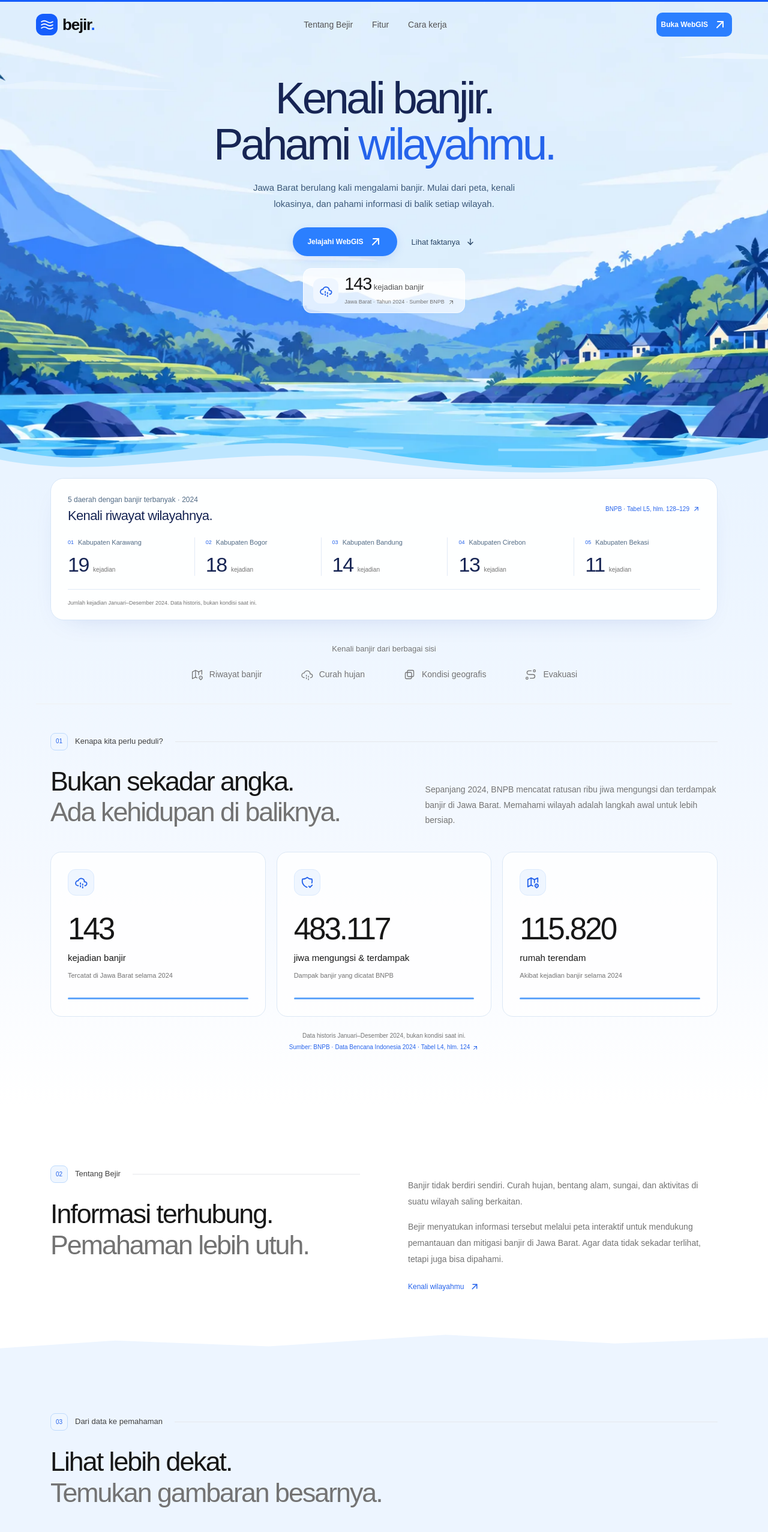
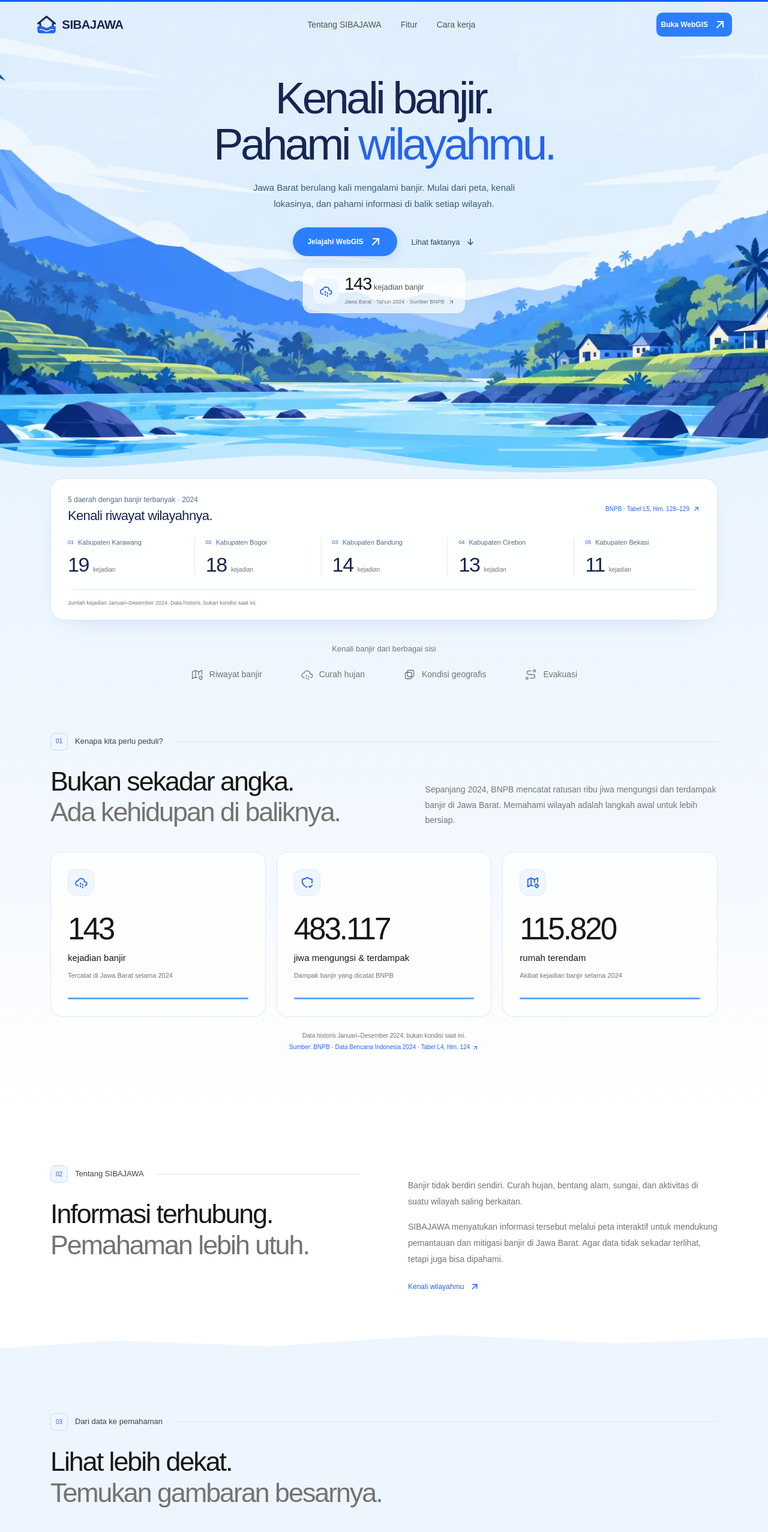
Before and after one commit to bejir-orgz/bejir, a Next.js app in the folder apps/web/: page / in a window 1280 px wide. Shown: the top 2554 px of the page at 60% size. Built offline with nearby package versions, Linux system fonts and the light colour scheme; a web font is replaced by a local one.

Commit message:
edit sidebar

```diff
--- a/apps/web/app/landing/_components/landing-page.tsx
+++ b/apps/web/app/landing/_components/landing-page.tsx
@@ -2,7 +2,7 @@ import Link from "next/link";
 import Image from "next/image";
 import { IconArrowDown, IconArrowUpRight, IconChartBar, IconCloudRain, IconLayersIntersect, IconMap2, IconMapPin, IconRoute, IconShieldCheck } from "@tabler/icons-react";
 import { SiteHeader } from "@/components/layout/site-header";
-import { Brand } from "@/components/shared/brand";
+import { SibajwaBrand } from "@/components/shared/sibajwa-brand";
 import { Button } from "@/components/ui/button";
 import { AnimatedNumber, LandingNavbar, LandingMotion, MotionArtwork, MotionDataBar, MotionProgress, MotionReveal } from "./landing-motion";
 import { floodRankingSource, topFloodRegions } from "./flood-data";
@@ -98,8 +98,8 @@ export function LandingPage() {
         </div>
 
         <section id="tentang" className={`${styles.section} ${styles.about}`}>
-          <MotionReveal><span className={styles.sectionLabel}><span className={styles.sectionIndex} aria-hidden="true">02</span>Tentang Bejir</span><h2>Informasi terhubung.<br /><span>Pemahaman lebih utuh.</span></h2></MotionReveal>
-          <MotionReveal delay={0.08}><p>Banjir tidak berdiri sendiri. Curah hujan, bentang alam, sungai, dan aktivitas di suatu wilayah saling berkaitan.</p><p>Bejir menyatukan informasi tersebut melalui peta interaktif untuk mendukung pemantauan dan mitigasi banjir di Jawa Barat. Agar data tidak sekadar terlihat, tetapi juga bisa dipahami.</p><Link href="/map" className={styles.textLink}>Kenali wilayahmu <IconArrowUpRight size={18} aria-hidden="true" /></Link></MotionReveal>
+          <MotionReveal><span className={styles.sectionLabel}><span className={styles.sectionIndex} aria-hidden="true">02</span>Tentang SIBAJAWA</span><h2>Informasi terhubung.<br /><span>Pemahaman lebih utuh.</span></h2></MotionReveal>
+          <MotionReveal delay={0.08}><p>Banjir tidak berdiri sendiri. Curah hujan, bentang alam, sungai, dan aktivitas di suatu wilayah saling berkaitan.</p><p>SIBAJAWA menyatukan informasi tersebut melalui peta interaktif untuk mendukung pemantauan dan mitigasi banjir di Jawa Barat. Agar data tidak sekadar terlihat, tetapi juga bisa dipahami.</p><Link href="/map" className={styles.textLink}>Kenali wilayahmu <IconArrowUpRight size={18} aria-hidden="true" /></Link></MotionReveal>
         </section>
 
         <section id="fitur" className={`${styles.section} ${styles.features}`}>
@@ -115,7 +115,7 @@ export function LandingPage() {
 
         <section className={styles.ctaSection}><Landscape /><MotionReveal className={styles.ctaCard}><span className={styles.sectionLabel}><span className={styles.sectionIndex} aria-hidden="true">05</span>Perspektif baru untuk Jawa Barat</span><h2>Lebih kenal wilayah.<br /><span>Lebih siap melangkah.</span></h2><p>Perjalanan memahami banjir dimulai dari satu lokasi.</p><Button asChild size="lg"><Link href="/map">Buka WebGIS <IconArrowUpRight aria-hidden="true" /></Link></Button></MotionReveal></section>
       </main>
-      <footer className={styles.footer}><Brand /><p>WebGIS Banjir Jawa Barat</p><a href="#main-content">Kembali ke atas ↑</a></footer>
+      <footer className={styles.footer}><SibajwaBrand /><p>Sistem Informasi Banjir Jawa Barat</p><a href="#main-content">Kembali ke atas ↑</a></footer>
     </div></LandingMotion>
   );
 }
--- a/apps/web/app/landing/page.tsx
+++ b/apps/web/app/landing/page.tsx
@@ -1,7 +1,7 @@
 import type { Metadata } from "next";
 import { LandingPage } from "./_components/landing-page";
 
-export const metadata: Metadata = { title: "Beranda" };
+export const metadata: Metadata = { title: { absolute: "SIBAJAWA — Sistem Informasi Banjir Jawa Barat" }, description: "Jelajahi riwayat banjir dan kondisi geografis Jawa Barat melalui SIBAJAWA." };
 
 export default function Landing() {
   return <LandingPage />;
--- a/apps/web/app/page.tsx
+++ b/apps/web/app/page.tsx
@@ -1,4 +1,7 @@
+import type { Metadata } from "next";
 import { LandingPage } from "./landing/_components/landing-page";
+
+export const metadata: Metadata = { title: { absolute: "SIBAJAWA — Sistem Informasi Banjir Jawa Barat" }, description: "Jelajahi riwayat banjir dan kondisi geografis Jawa Barat melalui SIBAJAWA." };
 
 export default function Home() {
   return <LandingPage />;
--- /dev/null
+++ b/apps/web/components/layout/site-header.module.css
@@ -0,0 +1,32 @@
+.menu {
+  --menu-origin: calc(100% - var(--menu-origin-right, 28px)) var(--menu-origin-top, 40px);
+  inset: 0;
+  z-index: 70;
+  width: 100%;
+  max-width: none;
+  height: 100dvh;
+  border: 0;
+  padding: max(1.25rem, env(safe-area-inset-top)) max(1.25rem, env(safe-area-inset-right)) max(1.25rem, env(safe-area-inset-bottom)) max(1.25rem, env(safe-area-inset-left));
+}
+
+.menu[data-state="open"] {
+  animation: reveal-menu 290ms cubic-bezier(0.32, 0.72, 0, 1) both;
+}
+
+.menu[data-state="closed"] {
+  animation: conceal-menu 220ms ease-out both;
+}
+
+@keyframes reveal-menu {
+  from { clip-path: ellipse(12px 12px at var(--menu-origin)); }
+  to { clip-path: ellipse(145% 145% at var(--menu-origin)); }
+}
+
+@keyframes conceal-menu {
+  from { clip-path: ellipse(145% 145% at var(--menu-origin)); }
+  to { clip-path: ellipse(12px 12px at var(--menu-origin)); }
+}
+
+@media (prefers-reduced-motion: reduce) {
+  .menu[data-state] { animation: none; }
+}
--- a/apps/web/components/layout/site-header.tsx
+++ b/apps/web/components/layout/site-header.tsx
@@ -1,31 +1,71 @@
-import { Sheet, SheetTrigger, SheetContent, SheetTitle, SheetDescription, SheetClose } from "@/components/ui/sheet";
+"use client";
+
+import { useState, useSyncExternalStore } from "react";
+import Image from "next/image";
+import { Sheet, SheetTrigger, SheetContent, SheetTitle, SheetClose } from "@/components/ui/sheet";
 import Link from "next/link";
-import { IconArrowUpRight, IconMenu2 } from "@tabler/icons-react";
-import { Brand } from "@/components/shared/brand";
+import { IconArrowUpRight, IconMenu2, IconX } from "@tabler/icons-react";
+import { SibajwaBrand } from "@/components/shared/sibajwa-brand";
 import { Button } from "@/components/ui/button";
+import styles from "./site-header.module.css";
 
 const navigation = [
-  { href: "/#tentang", label: "Tentang Bejir" },
-  { href: "/#fitur", label: "Fitur" },
-  { href: "/#cara-kerja", label: "Cara kerja" },
+  { href: "#tentang", label: "Tentang SIBAJAWA" },
+  { href: "#fitur", label: "Fitur" },
+  { href: "#cara-kerja", label: "Cara kerja" },
 ];
 
+function subscribeToHash(callback: () => void) {
+  window.addEventListener("hashchange", callback);
+  return () => window.removeEventListener("hashchange", callback);
+}
+
+function getHash() { return window.location.hash; }
+function getServerHash() { return ""; }
+
 export function SiteHeader() {
+  const activeHash = useSyncExternalStore(subscribeToHash, getHash, getServerHash);
+  const [menuOrigin, setMenuOrigin] = useState({ "--menu-origin-right": "28px", "--menu-origin-top": "40px" });
+
   return (
     <header className="relative z-20 border-b border-neutral-100 bg-white/95">
       <div className="site-container flex h-20 items-center justify-between gap-4">
-        <Brand />
+        <SibajwaBrand />
         <nav aria-label="Navigasi utama" className="hidden items-center gap-4 md:flex">
-          {navigation.map((item) => <Link key={item.href} href={item.href} className="rounded-md p-2 text-sm text-neutral-600 transition-colors hover:text-blue-600 focus-visible:outline-2 focus-visible:outline-blue-600">{item.label}</Link>)}
+          {navigation.map((item) => <a key={item.href} href={item.href} aria-current={activeHash === item.href ? "location" : undefined} className="rounded-md p-2 text-sm text-neutral-600 transition-colors hover:text-blue-600 focus-visible:outline-2 focus-visible:outline-blue-600 aria-[current=location]:text-blue-700">{item.label}</a>)}
         </nav>
         <Button asChild className="hidden sm:inline-flex"><Link href="/map">Buka WebGIS <IconArrowUpRight aria-hidden="true" /></Link></Button>
         <Sheet>
-          <SheetTrigger asChild><Button variant="outline" size="icon" className="md:hidden" aria-label="Buka menu navigasi"><IconMenu2 size={21} aria-hidden="true" /><span className="sr-only">Buka menu navigasi</span></Button></SheetTrigger><SheetContent className="p-4"><SheetTitle>Navigasi Bejir</SheetTitle><SheetDescription>Pilih halaman atau buka WebGIS.</SheetDescription>
-          <nav aria-label="Navigasi seluler" className="flex flex-col gap-2">
-            {navigation.map((item) => <SheetClose asChild key={item.href}><Link href={item.href} className="rounded-lg p-2 text-sm hover:bg-neutral-50">{item.label}</Link></SheetClose>)}
-            <Button asChild><Link href="/map">Buka WebGIS <IconArrowUpRight aria-hidden="true" /></Link></Button>
-          </nav>
-        </SheetContent></Sheet>
+          <SheetTrigger asChild>
+            <Button variant="outline" size="icon" className="md:hidden" aria-label="Buka menu navigasi" onClick={(event) => {
+              const rect = event.currentTarget.getBoundingClientRect();
+              setMenuOrigin({
+                "--menu-origin-right": `${document.documentElement.clientWidth - rect.right + rect.width / 2}px`,
+                "--menu-origin-top": `${rect.top + rect.height / 2}px`,
+              });
+            }}>
+              <IconMenu2 size={21} aria-hidden="true" />
+            </Button>
+          </SheetTrigger>
+          <SheetContent className={`${styles.menu} overflow-y-auto bg-white`} style={menuOrigin as React.CSSProperties} showCloseButton={false} aria-describedby={undefined}>
+            <div className="flex items-center justify-between gap-2">
+              <SheetTitle><Image src="/images/sibajawa-logo.svg" alt="SIBAJAWA" width={151} height={35} unoptimized /></SheetTitle>
+              <SheetClose asChild>
+                <Button variant="ghost" size="icon" className="size-10 shrink-0" aria-label="Tutup menu navigasi">
+                  <IconX className="size-6" aria-hidden="true" />
+                </Button>
+              </SheetClose>
+            </div>
+            <nav aria-label="Navigasi seluler" className="flex flex-col gap-2">
+              {navigation.map((item) => (
+                <SheetClose asChild key={item.href}>
+                  <a href={item.href} aria-current={activeHash === item.href ? "location" : undefined} className="rounded-lg px-3 py-3 text-sm hover:bg-neutral-50 aria-[current=location]:bg-blue-50 aria-[current=location]:font-semibold aria-[current=location]:text-blue-700">{item.label}</a>
+                </SheetClose>
+              ))}
+              <Button asChild><Link href="/map">Buka WebGIS <IconArrowUpRight aria-hidden="true" /></Link></Button>
+            </nav>
+          </SheetContent>
+        </Sheet>
       </div>
     </header>
   );
--- /dev/null
+++ b/apps/web/components/shared/sibajwa-brand.tsx
@@ -0,0 +1,10 @@
+import Image from "next/image";
+import Link from "next/link";
+
+export function SibajwaBrand() {
+  return (
+    <Link href="/" aria-label="SIBAJAWA — beranda" className="inline-flex shrink-0 rounded-md">
+      <Image src="/images/sibajawa-logo.svg" alt="" width={151} height={35} unoptimized />
+    </Link>
+  );
+}
```
Also changed, not shown: apps/web/public/images/sibajawa-logo.svg (added), apps/web/public/images/sibajwa-logo.svg (added).
